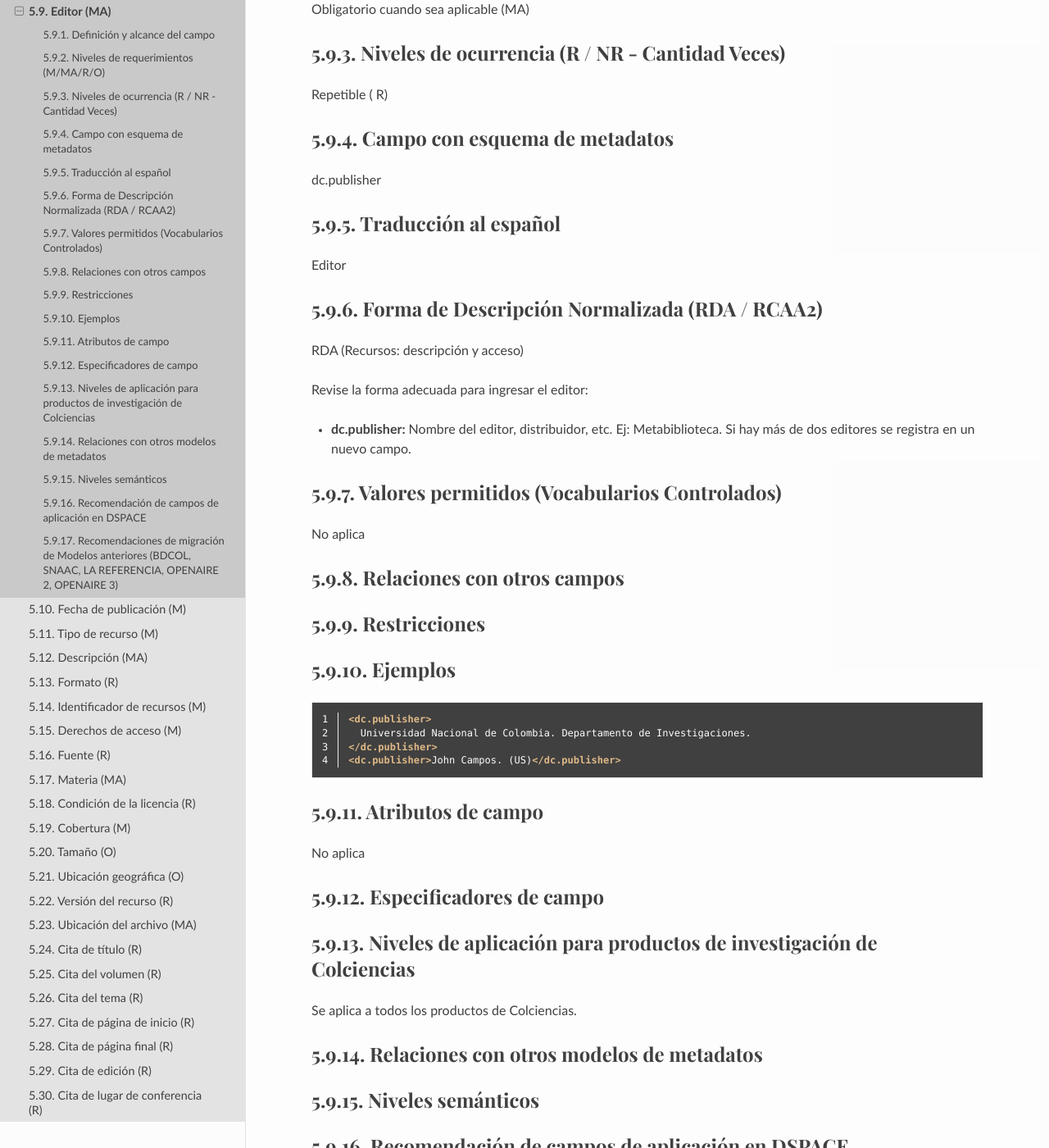
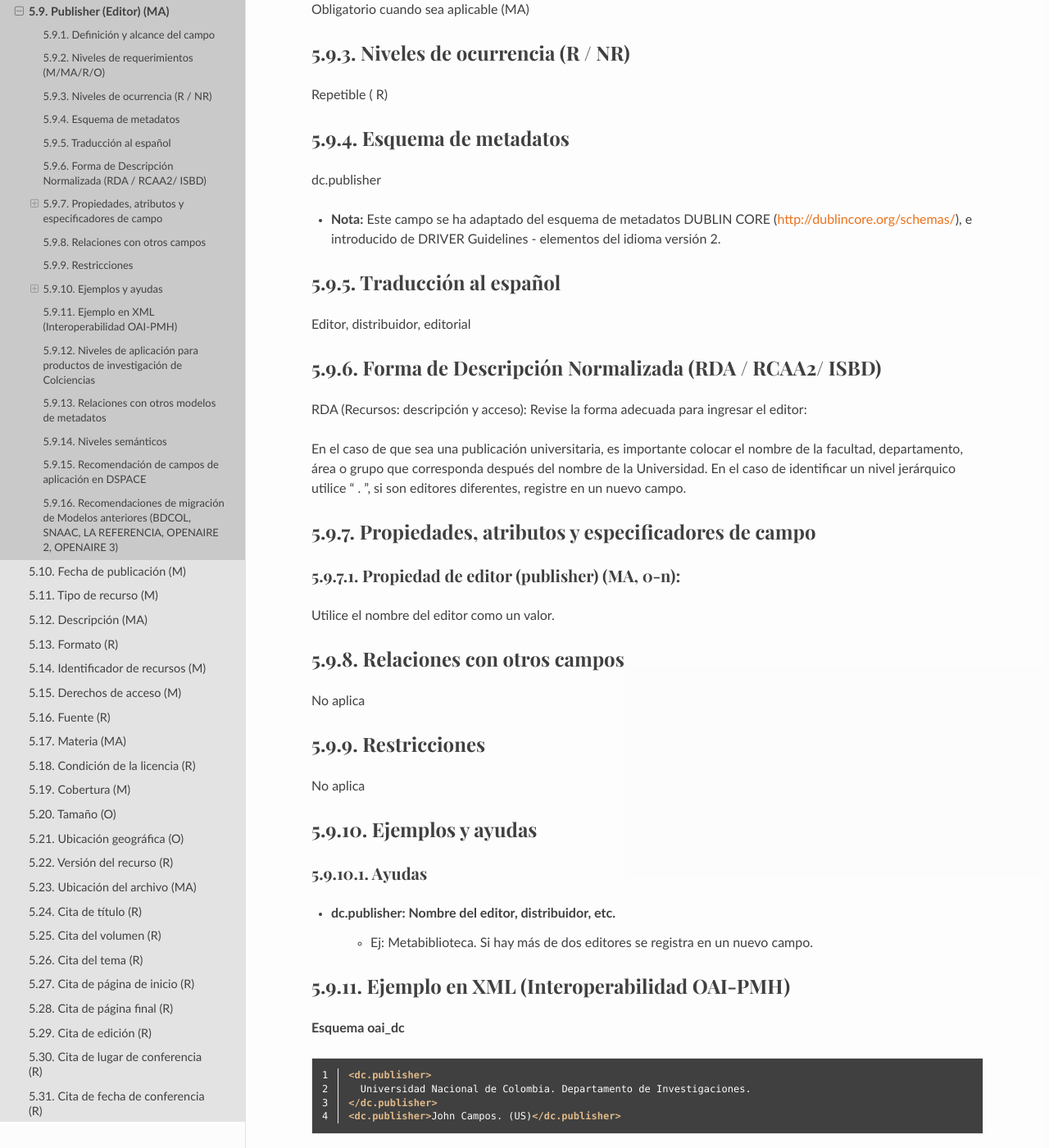
Before and after one commit to rcic/openaire4, a Sphinx documentation site: the page built from docs/field_publisher.rst, in a window 1280 px wide and 1400 px high, scrolled down 455 px. Shown: the whole window at 82% size. Built offline with Sphinx 7.4.7 and the Read the Docs theme 2.0.0, drawn with Linux system fonts in a browser that asks for light colours; some web fonts are replaced; a script that is not in the unit is left out; some of the changed text lies outside the part shown.

Commit message:
actualizacion

```diff
--- a/docs/field_publisher.rst
+++ b/docs/field_publisher.rst
@@ -1,7 +1,7 @@
 .. _dc.publisher:
 
-Editor (MA)
-===========
+Publisher (Editor) (MA)
+=======================
 
 ``dc.publisher``
 
@@ -15,39 +15,55 @@ Niveles de requerimientos (M/MA/R/O)
 ------------------------------------
 Obligatorio cuando sea aplicable (MA)
 
-Niveles de ocurrencia (R / NR -  Cantidad Veces)
-------------------------------------------------
+Niveles de ocurrencia (R / NR)
+------------------------------
 Repetible ( R)
 
-Campo con esquema de metadatos
-------------------------------
+Esquema de metadatos
+--------------------
 dc.publisher
+
+- **Nota:** Este campo se ha adaptado del esquema de metadatos DUBLIN CORE (http://dublincore.org/schemas/), e introducido de DRIVER Guidelines - elementos del idioma versión 2.
 
 Traducción al español
 ---------------------
-Editor
+Editor, distribuidor, editorial
 
-Forma de Descripción Normalizada (RDA / RCAA2)
-----------------------------------------------
-RDA (Recursos: descripción y acceso)
+Forma de Descripción Normalizada (RDA / RCAA2/ ISBD)
+----------------------------------------------------
+RDA (Recursos: descripción y acceso): Revise la forma adecuada para ingresar el editor:
 
-Revise la forma adecuada para ingresar el editor:
+En el caso de que sea una publicación universitaria, es importante colocar el nombre de la facultad, departamento, área o grupo que corresponda después del nombre de la Universidad. En el caso de identificar un nivel jerárquico utilice “ . ”, si son editores diferentes, registre en un nuevo campo.
 
-- **dc.publisher:** Nombre del editor, distribuidor, etc. Ej: Metabiblioteca. Si hay más de dos editores se registra en un nuevo campo.
+Propiedades, atributos y especificadores de campo
+-------------------------------------------------
 
-Valores permitidos (Vocabularios Controlados)
----------------------------------------------
-No aplica
+Propiedad de editor (publisher) (MA, 0-n):
+++++++++++++++++++++++++++++++++++++++++++
+
+Utilice el nombre del editor como un valor.
 
 Relaciones con otros campos
 ---------------------------
+No aplica
 
 Restricciones
 -------------
+No aplica
 
+Ejemplos y ayudas
+-----------------
 
-Ejemplos
---------
+Ayudas
+++++++
+
+- **dc.publisher:** Nombre del editor, distribuidor, etc.
+	- Ej: Metabiblioteca. Si hay más de dos editores se registra en un nuevo campo.
+
+Ejemplo en XML  (Interoperabilidad OAI-PMH)
+-------------------------------------------
+
+**Esquema oai_dc**
 
 .. code-block:: xml
    :linenos:
@@ -57,31 +73,46 @@ Ejemplos
    </dc.publisher>
    <dc.publisher>John Campos. (US)</dc.publisher>
 
-.. _DRIVER Guidelines v2 element publisher: https://wiki.surfnet.nl/display/DRIVERguidelines/Publisher
+**Esquema DataCite**
 
-Atributos de campo
-------------------
-No aplica
+.. code-block:: xml
+   :linenos:
 
-Especificadores de campo
-------------------------
+**Esquema xoai**
+
+.. code-block:: xml
+   :linenos:
+
+**Esquema xoai**
+
+.. code-block:: xml
+   :linenos:
 
 Niveles de aplicación para productos de investigación de Colciencias
 --------------------------------------------------------------------
 Se aplica a todos los productos de Colciencias.
 
+
 Relaciones con otros modelos de metadatos
 -----------------------------------------
+No aplica
+
 
 Niveles semánticos
 ------------------
+No aplica
+
 
 Recomendación de campos de aplicación en DSPACE
 -----------------------------------------------
 Se recomienda crear en Dspace los siguientes campos:
 
-- dc.publisher
++----------------------------------------+-----------------------+------------+-----------------+
+| Vocabulario controlado OpenAire/RedCol | Campo Elemento DSPACE | Cualificar | Nota de alcance |
++========================================+=======================+============+=================+
+| publisher                              | dc.publisher          |            |                 |
++----------------------------------------+-----------------------+------------+-----------------+
 
 Recomendaciones de migración de Modelos anteriores (BDCOL, SNAAC, LA REFERENCIA, OPENAIRE 2, OPENAIRE 3)
 --------------------------------------------------------------------------------------------------------
-OpenAIRE 3: dc.publisher
+No aplica
```
